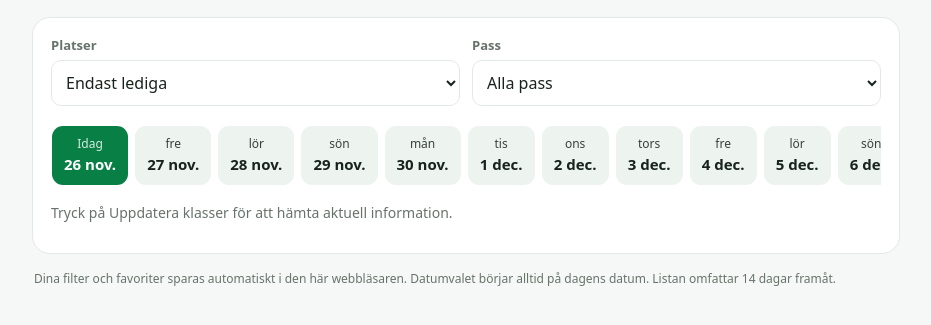
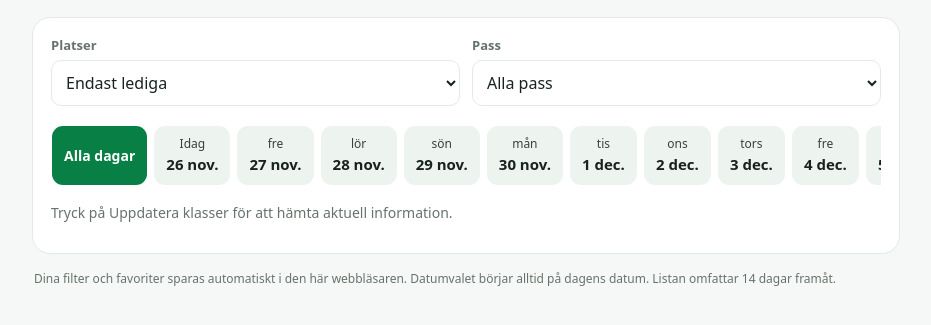
Before and after one commit to jb1111111111/Friskis_lediga_klasser, a plain HTML site: page index.html in a window 1280 px wide. Shown: the part 115-440 px from the top of the page, without its empty margins (174-1105 px from the left). Drawn offline with Linux system fonts and the light colour scheme.

Commit message:
Add all-days date filter with individual day override

```diff
--- a/index.html
+++ b/index.html
@@ -45,7 +45,7 @@ const STORAGE_KEY='friskisClassPreferencesV1';
 const statusEl=document.querySelector('#status'),resultsEl=document.querySelector('#results'),button=document.querySelector('#refresh');
 const availabilityEl=document.querySelector('#availability'),passFilterEl=document.querySelector('#passFilter'),daysEl=document.querySelector('#days');
 let activities=[];
-let selectedDay=0;
+let selectedDay=null; // null betyder alla dagar
 let preferences={availability:'available',passFilter:'all',favorites:[]};
 try{const saved=JSON.parse(localStorage.getItem(STORAGE_KEY)||'{}');preferences={...preferences,...saved};if(!Array.isArray(preferences.favorites))preferences.favorites=[];}catch{}
 availabilityEl.value=preferences.availability;
@@ -59,6 +59,13 @@ function passKey(p){return String(p.groupActivityProduct?.id||p.name||p.groupAct
 function dayKey(date){return date.getFullYear()+'-'+String(date.getMonth()+1).padStart(2,'0')+'-'+String(date.getDate()).padStart(2,'0')}
 function makeDays(){
   daysEl.replaceChildren();
+  const allButton=document.createElement('button');
+  allButton.type='button';
+  allButton.className=selectedDay===null?'active':'';
+  allButton.textContent='Alla dagar';
+  allButton.setAttribute('aria-pressed',String(selectedDay===null));
+  allButton.addEventListener('click',()=>{selectedDay=null;makeDays();render()});
+  daysEl.append(allButton);
   for(let i=0;i<14;i++){
     const d=new Date();d.setHours(0,0,0,0);d.setDate(d.getDate()+i);
     const b=document.createElement('button');b.type='button';b.className=i===selectedDay?'active':'';
@@ -73,15 +80,18 @@ function toggleFavorite(pass){
   savePreferences();render();
 }
 function render(){
-  const chosenDate=new Date();chosenDate.setHours(0,0,0,0);chosenDate.setDate(chosenDate.getDate()+selectedDay);
-  const chosenKey=dayKey(chosenDate);
+  const chosenDate=new Date();chosenDate.setHours(0,0,0,0);
+  if(selectedDay!==null)chosenDate.setDate(chosenDate.getDate()+selectedDay);
   let filtered=activities.filter(p=>BUSINESS_UNITS.includes(Number(p.businessUnit?.id))&&!p.cancelled&&p.duration?.start);
   if(preferences.availability==='available')filtered=filtered.filter(p=>Number(p.slots?.leftToBook)>0);
-  filtered=filtered.filter(p=>dayKey(new Date(p.duration.start))===chosenKey);
+  if(selectedDay!==null){
+    const chosenKey=dayKey(chosenDate);
+    filtered=filtered.filter(p=>dayKey(new Date(p.duration.start))===chosenKey);
+  }
   if(preferences.passFilter==='favorites')filtered=filtered.filter(p=>preferences.favorites.includes(passKey(p)));
   filtered.sort((a,b)=>new Date(a.duration.start)-new Date(b.duration.start));
   resultsEl.replaceChildren();
-  if(!filtered.length){setStatus('Inga pass matchar dina filter för den här dagen.');return}
+  if(!filtered.length){setStatus(selectedDay===null?'Inga pass matchar dina filter i den valda perioden.':'Inga pass matchar dina filter för den här dagen.');return}
   for(const pass of filtered){
     const row=document.createElement('article');row.className='class';
     const head=document.createElement('div');head.className='classhead';
@@ -96,7 +106,9 @@ function render(){
     const count=document.createElement('span');count.className='pill';count.textContent=spots>0?spots+' lediga platser':'Fullbokat';row.append(count);
     resultsEl.append(row);
   }
-  setStatus(filtered.length+' pass visas · '+new Intl.DateTimeFormat('sv-SE',{dateStyle:'full'}).format(chosenDate));
+  setStatus(selectedDay===null
+    ? filtered.length+' pass visas · Alla dagar (14 dagar framåt)'
+    : filtered.length+' pass visas · '+new Intl.DateTimeFormat('sv-SE',{dateStyle:'full'}).format(chosenDate));
 }
 availabilityEl.addEventListener('change',()=>{preferences.availability=availabilityEl.value;savePreferences();render()});
 passFilterEl.addEventListener('change',()=>{preferences.passFilter=passFilterEl.value;savePreferences();render()});
```
